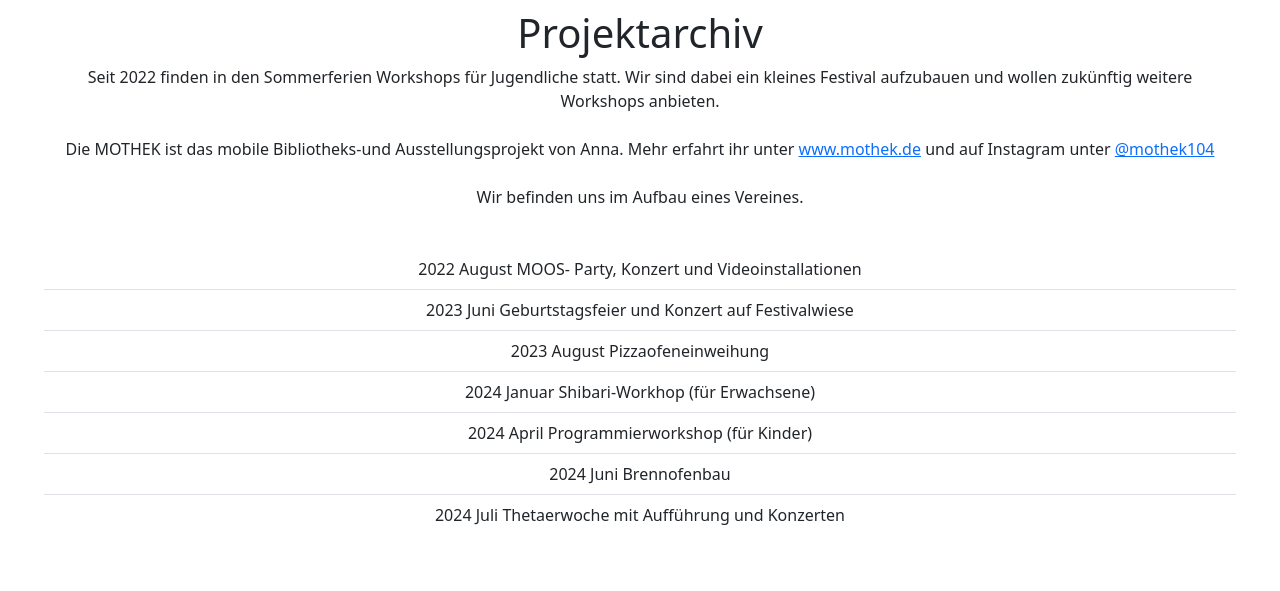
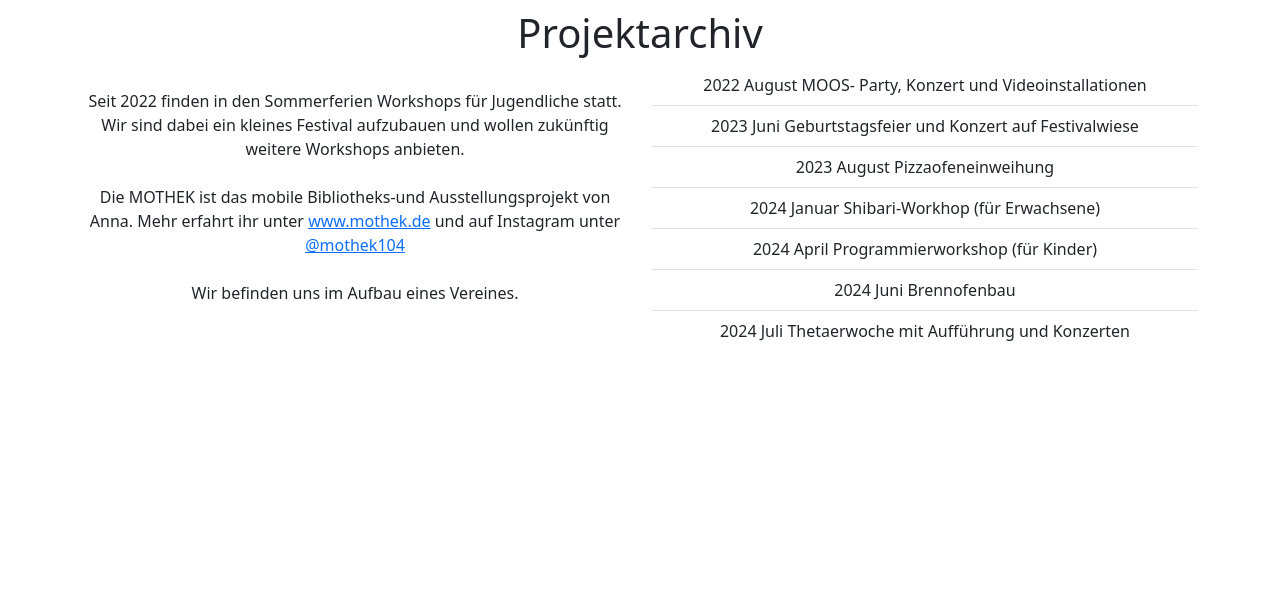
Before and after one commit to Rafaela-Wetzel/schlosskulm-rental-apartments, a Django app: page /projektarchiv/ in a window 1280 px wide. Shown: the part 56-647 px from the top of the page. Run offline with Django 4.2, Linux system fonts and the light colour scheme.

Commit message:
Add grid system for projektarchiv.html

```diff
--- a/home/templates/home/anfahrt.html
+++ b/home/templates/home/anfahrt.html
@@ -26,8 +26,6 @@
     </div>
 </div>
 
-<br><br>
-
 <div class="container">
     <div class="row">
         <div class="col-sm">
--- a/home/templates/home/projektarchiv.html
+++ b/home/templates/home/projektarchiv.html
@@ -3,16 +3,27 @@
 
 <h1>Projektarchiv</h1>
 
-<p>
-    Seit 2022 finden in den Sommerferien Workshops für Jugendliche statt. Wir sind dabei ein kleines Festival aufzubauen
+<div class="container">
+    <div class="row">
+        <div class="col-sm">
+            <p class="pt-4">
+                Seit 2022 finden in den Sommerferien Workshops für Jugendliche statt. Wir sind dabei ein kleines
+                Festival aufzubauen
                 und wollen zukünftig weitere Workshops anbieten.
                 <br><br>
-    Die MOTHEK ist das mobile Bibliotheks-und Ausstellungsprojekt von Anna. Mehr erfahrt ihr unter <a href="https://mothek.de/" target="_blank" aria-label="Besuche unsere Mothek Homepage (Seite öffnet sich in einem neuen Fenster)." noopener>www.mothek.de</a> und auf
-    Instagram unter <a href="https://www.instagram.com/mothek104" target="_blank" aria-label="Besuche unsere Mothek Instagram Seite (öffnet sich in einem neuen Fenster)." noopener>@mothek104</a>
+                Die MOTHEK ist das mobile Bibliotheks-und Ausstellungsprojekt von Anna. Mehr erfahrt ihr unter <a
+                    href="https://mothek.de/" target="_blank"
+                    aria-label="Besuche unsere Mothek Homepage (Seite öffnet sich in einem neuen Fenster)."
+                    noopener>www.mothek.de</a> und auf
+                Instagram unter <a href="https://www.instagram.com/mothek104" target="_blank"
+                    aria-label="Besuche unsere Mothek Instagram Seite (öffnet sich in einem neuen Fenster)."
+                    noopener>@mothek104</a>
                 <br><br>
                 Wir befinden uns im Aufbau eines Vereines.
                 <br><br>
             </p>
+        </div>
+        <div class="col-sm">
             <ul class="list-group list-group-flush">
                 <li class="list-group-item">2022 August MOOS- Party, Konzert und Videoinstallationen</li>
                 <li class="list-group-item">2023 Juni Geburtstagsfeier und Konzert auf Festivalwiese</li>
@@ -22,6 +33,8 @@
                 <li class="list-group-item">2024 Juni Brennofenbau</li>
                 <li class="list-group-item">2024 Juli Thetaerwoche mit Aufführung und Konzerten</li>
             </ul>
-
+        </div>
+    </div>
+</div>
 
 {% endblock %}
```
Also changed, not shown: home/templates/home/preise.html (+13 -6 lines). Lines whose indentation alone changed are shown as unchanged.
